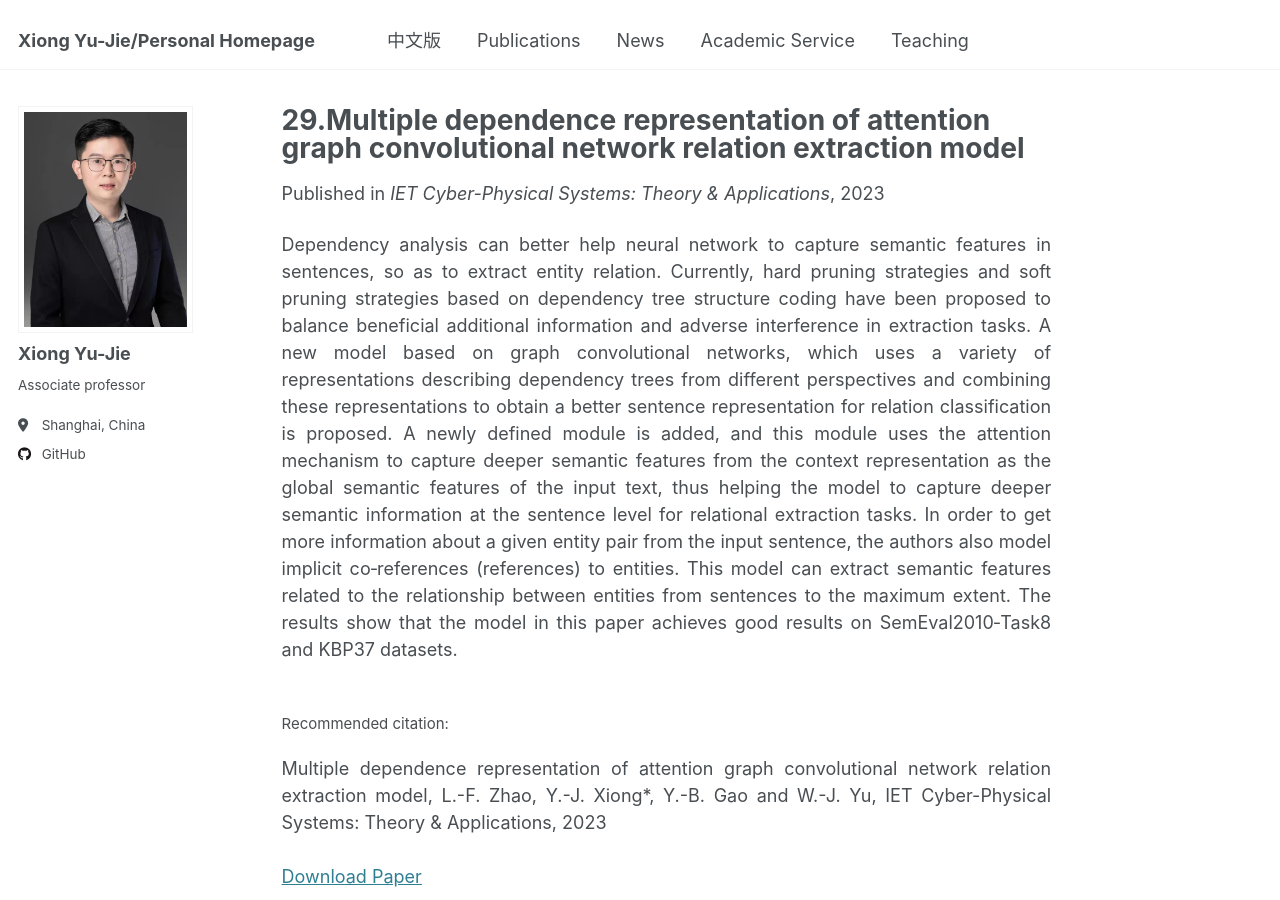
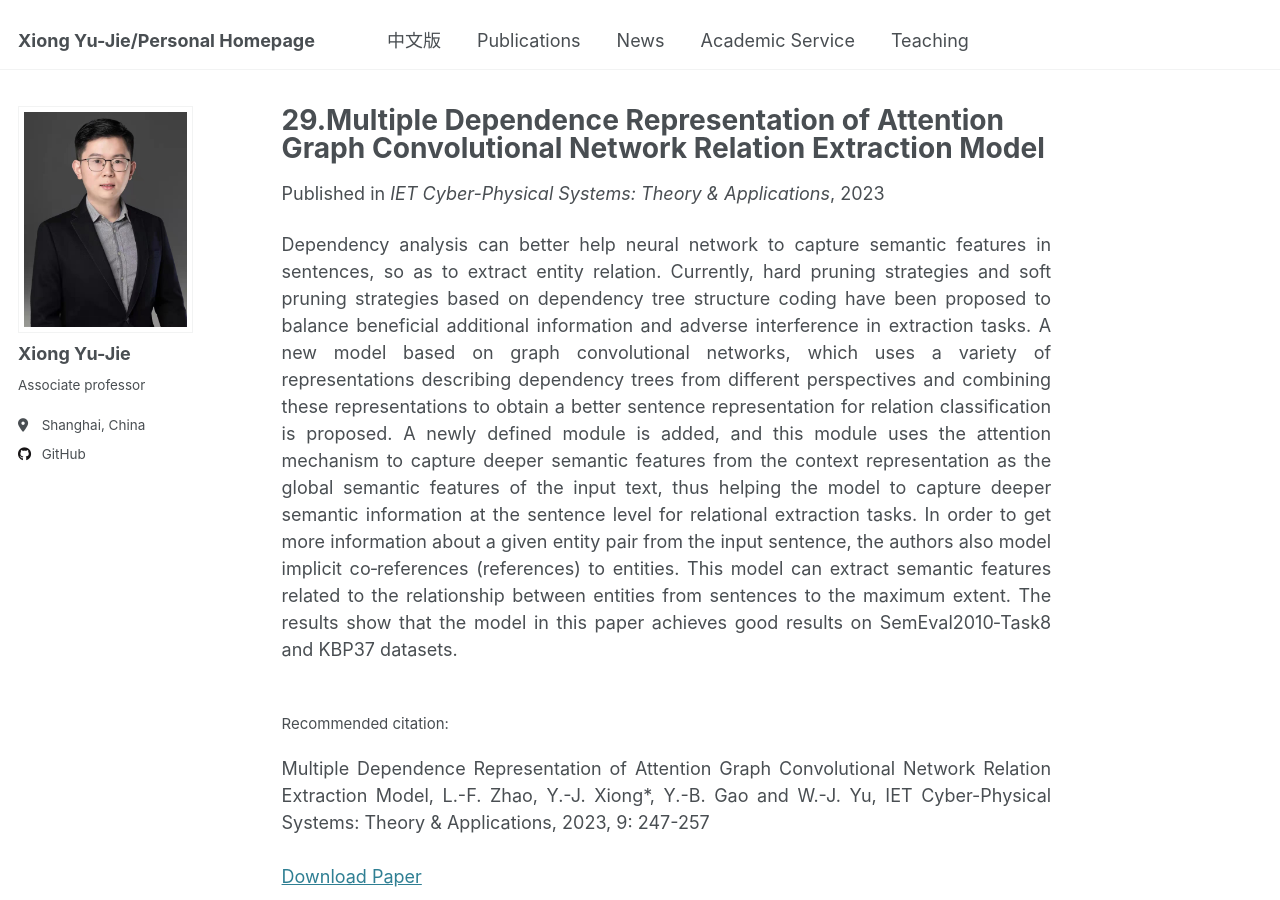
Before and after one commit to X-Lab-CN/introduce, a Jekyll site: the page built from _publications/2023-10-04-paper-title-number-1.md, in a window 1280 px wide and 900 px high. Built offline with Jekyll 4.4.1, drawn with Linux system fonts in a browser that asks for light colours.

Commit message:
Update 2023-10-04-paper-title-number-1.md

```diff
--- a/_publications/2023-10-04-paper-title-number-1.md
+++ b/_publications/2023-10-04-paper-title-number-1.md
@@ -1,5 +1,5 @@
 ---
-title: "29.Multiple dependence representation of attention graph convolutional network relation extraction model"
+title: "29.Multiple Dependence Representation of Attention Graph Convolutional Network Relation Extraction Model"
 collection: publications
 category: 2023
 permalink: /publication/2023-10-04-paper-title-number-1
@@ -7,7 +7,7 @@ excerpt: '<div style="text-align: justify;">This paper presents an MDR - GCN rel
 date: 2023-10-04
 venue: 'IET Cyber-Physical Systems: Theory & Applications'
 paperurl: 'http://xiongyujie.cn/files/Multiple_dependence_representation_of_attention_graph_convolutional_network_relation_extraction_model.pdf'
-citation: '<br/><div style="text-align: justify;">Multiple dependence representation of attention graph convolutional network relation extraction model, L.-F. Zhao, Y.-J. Xiong*, Y.-B. Gao and W.-J. Yu, IET Cyber-Physical Systems: Theory & Applications, 2023</div>'
+citation: '<br/><div style="text-align: justify;">Multiple Dependence Representation of Attention Graph Convolutional Network Relation Extraction Model, L.-F. Zhao, Y.-J. Xiong*, Y.-B. Gao and W.-J. Yu, IET Cyber-Physical Systems: Theory & Applications, 2023, 9: 247-257</div>'
 ---
 
 <div style="text-align: justify;">Dependency analysis can better help neural network to capture semantic features in sentences, so as to extract entity relation. Currently, hard pruning strategies and soft pruning strategies based on dependency tree structure coding have been proposed to balance beneficial additional information and adverse interference in extraction tasks. A new model based on graph convolutional networks, which uses a variety of representations describing dependency trees from different perspectives and combining these representations to obtain a better sentence representation for relation classification is proposed. A newly defined module is added, and this module uses the attention mechanism to capture deeper semantic features from the context representation as the global semantic features of the input text, thus helping the model to capture deeper semantic information at the sentence level for relational extraction tasks. In order to get more information about a given entity pair from the input sentence, the authors also model implicit co‐references (references) to entities. This model can extract semantic features related to the relationship between entities from sentences to the maximum extent. The results show that the model in this paper achieves good results on SemEval2010‐Task8 and KBP37 datasets.</div>
```
